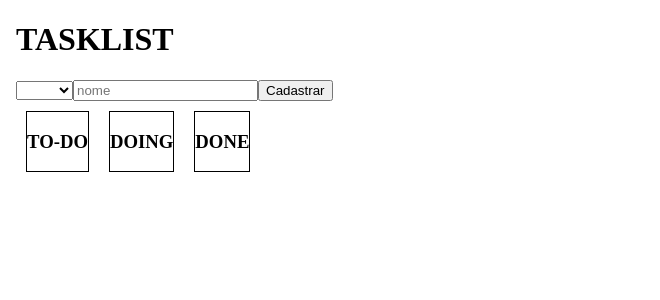
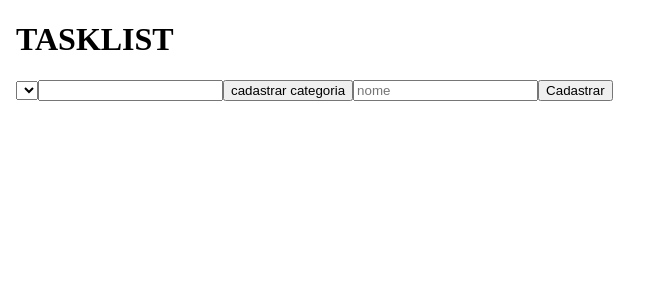
Before and after one commit to deborah-mattge/app-todo, an Angular app: page / in a window 1280 px wide. Shown: the top 300 px of the page, without its empty margins (0-660 px from the left). Built offline with nearby package versions, Linux system fonts and the light colour scheme.

Commit message:
versao 3 incompleta

```diff
--- a/src/app/app.component.html
+++ b/src/app/app.component.html
@@ -1,44 +1,52 @@
 <body>
   <h1> TASKLIST </h1>
-  <select [(ngModel)]="pessoa.categoria">
-    <option value="to-do">To-do</option>
-    <option value="doing">Doing</option>
-    <option value="done">Done</option>
+  <select>
+    <option *ngFor="let categoria of categorias " [value]="categoria">{{categoria}}</option>
+
   </select>
-  <input placeholder="nome" [(ngModel)]=pessoa.nome />
-  <button (click)="cadastrarUsuario()">Cadastrar</button>
+  <input [(ngModel)]="tarefa.categoria"/>
+  <button (click)="cadastrarCategoria()">cadastrar categoria</button>
+  <input placeholder="nome" [(ngModel)]=tarefa.nome />
+  <button (click)="cadastrarTarefa()">Cadastrar</button>
+
+
+  <div *ngFor="let categoria1 of categorias">
   <div class="tudo">
     <div class="coluna">
-      <h3>TO-DO</h3>
-      <div *ngFor="let usuario of usuarios;  ">
-
-        <div *ngIf="usuario.categoria=='to-do'">
+      <h3>{{categoria1}}</h3>
+      <div *ngFor="let usuario of listas; index as indice ">
+        <div >
           <h4>
-
-            Tarefa:{{usuario.nome}}
-            <select [(ngModel)]="usuario.categoria" (change)="alterarCategoria(usuario, $event.target.value)">
-              <option value="to-do">To-do</option>
-              <option value="doing">Doing</option>
-              <option value="done">Done</option>
-            </select>
-
-            <button (click)="remover(indice)"> remover</button>
-
+           Tarefa:{{usuario.nome}}
+           <select [(ngModel)]="usuario.categoria" (change)="alterarCategoria(usuario, $event.target.value)">
+          <option *ngFor="let categoria of categorias " [value]="categoria" ></option>
+          </select>
+           <button (click)="remover(indice)"> remover</button>
           </h4>
         </div>
       </div>
     </div>
-    <div class="coluna">
+
+    </div>
+            <!-- <select [(ngModel)]="usuario.categoria" (change)="alterarCategoria(usuario, $event.target.value)">
+              <option value="to-do">To-do</option>
+              <option value="doing">Doing</option>
+              <option value="done">Done</option>
+              <option value="categorias"></option>
+            </select>
+
+            <button (click)="remover(indice)"> remover</button> -->
+
+    <!-- <div class="coluna">
       <h3>DOING</h3>
-      <div *ngFor="let usuario of usuarios; ">
+      <div *ngFor="let usuario of listas; index as indice">
         <div *ngIf="usuario.categoria=='doing'">
           <h4>
 
             Tarefa:{{usuario.nome}}
-            <select [(ngModel)]="usuario.categoria" (change)="alterarCategoria(usuario, $event.target.value)">
-              <option value="to-do">To-do</option>
-              <option value="doing">Doing</option>
-              <option value="done">Done</option>
+            <select [(ngModel)]="usuario.categoria" (change)="alterarCategoria(usuario, $event.target.value)" >
+              <option *ngFor="let categoria of categorias " [value]="categoria">{{categoria}}</option>
+
             </select>
 
             <button (click)="remover(indice)"> remover</button>
@@ -50,7 +58,7 @@
 
     <div class="coluna">
       <h3>DONE</h3>
-      <div *ngFor="let usuario of usuarios; ">
+      <div *ngFor="let usuario of listas;  index as indice">
         <div *ngIf="usuario.categoria=='done'">
           <h4>
 
@@ -66,6 +74,6 @@
           </h4>
         </div>
       </div>
-    </div>
+    </div> -->
   </div>
 </body>
--- a/src/app/app.component.ts
+++ b/src/app/app.component.ts
@@ -1,5 +1,5 @@
 import { Component, Input} from '@angular/core';
-interface Pessoa{
+interface Tarefa{
   nome:string
   categoria: string
 }
@@ -13,8 +13,8 @@ export class AppComponent {
   ngOnInit() {
     const tarefas = localStorage.getItem('tarefa');
     if (tarefas) {
-      this.usuarios = JSON.parse(tarefas);
-      this.usuarios.forEach(usuario => {
+      this.listas = JSON.parse(tarefas);
+      this.listas.forEach(usuario => {
         usuario.categoria = usuario.categoria || 'to-do';
         this.salvar()
       });
@@ -23,37 +23,50 @@ export class AppComponent {
 
   title = 'todo-app';
   mostraInput: boolean=true;
-  usuarios: Pessoa[]=[];
-    pessoa: Pessoa ={
+  listas: Tarefa[]=[];
+    tarefa: Tarefa ={
       nome: '',
       categoria: ''
     }
-    cadastrarUsuario():void{
+    categorias: string[] = [];
+
+    cadastrarTarefa():void{
 
 
 
-      const usuario: Pessoa={
-        nome:this.pessoa.nome,
-        categoria:this.pessoa.categoria
+      const usuario: Tarefa={
+        nome:this.tarefa.nome,
+        categoria:this.tarefa.categoria
       }
 
 
-      this.usuarios.push(usuario);
+      this.listas.push(usuario);
       this.salvar();
-      this.pessoa.nome=''
-      console.log(this.usuarios);
+      this.tarefa.nome=''
+      console.log(this.listas);
     }
     remover(indice:number){
-      this.usuarios.splice(indice,1);
+      console.log(indice)
+      this.listas.splice(indice,1);
       this.salvar()
     }
     salvar(){
-      localStorage.setItem('tarefa',JSON.stringify(this.usuarios));
+      localStorage.setItem('tarefa',JSON.stringify(this.listas));
+      localStorage.setItem('categoria',JSON.stringify(this.categorias));
+
 
     }
-    alterarCategoria(usario: Pessoa){
+    cadastrarCategoria(){
+      console.log(this.tarefa.categoria)
+      this.categorias.push(this.tarefa.categoria);
+      console.log(this.categorias)
+      this.tarefa.categoria='';
       this.salvar()
 
+
+    }
+    alterarCategoria(usario: Tarefa){
+      this.salvar()
 
     }
 
```
